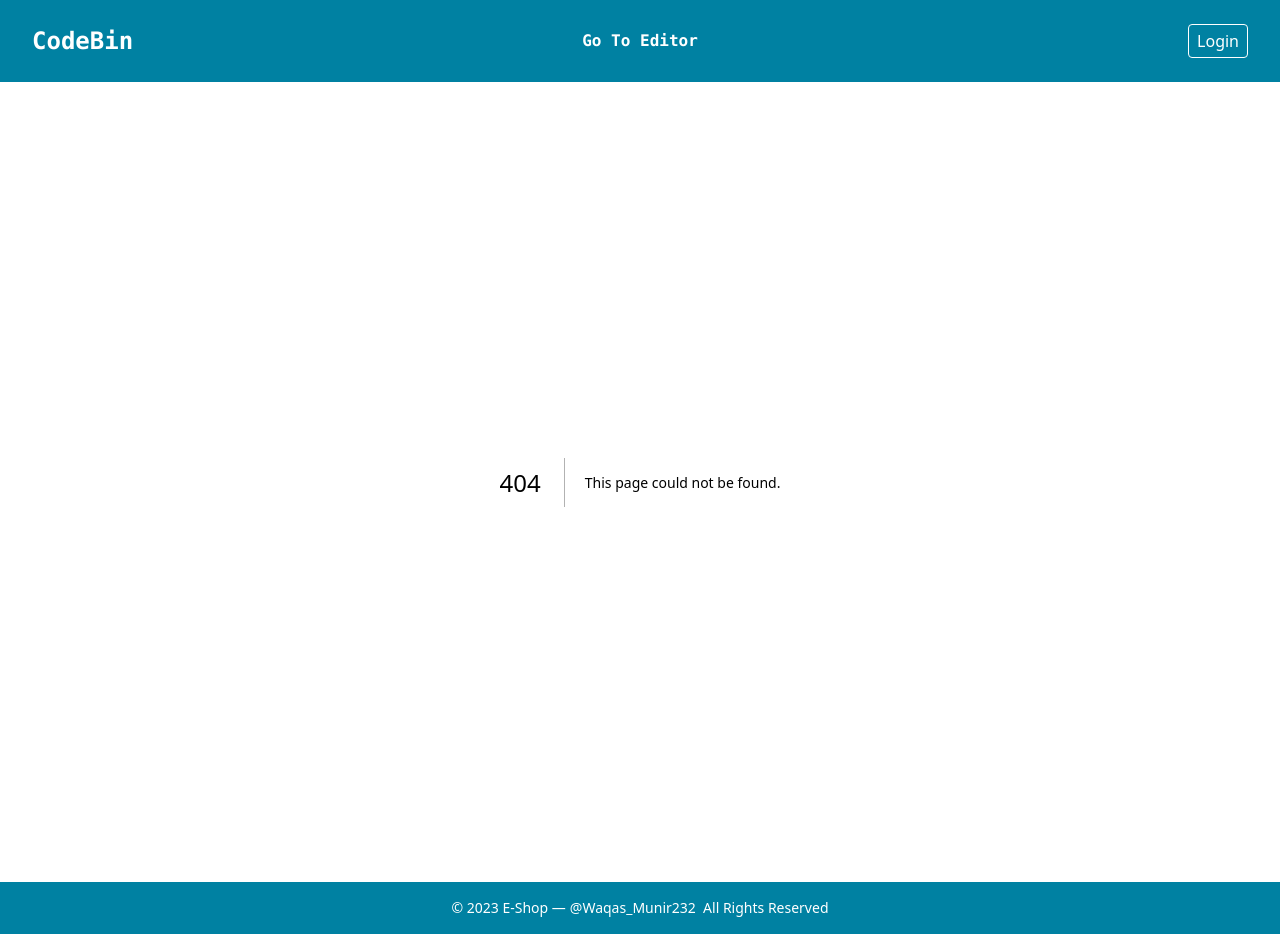
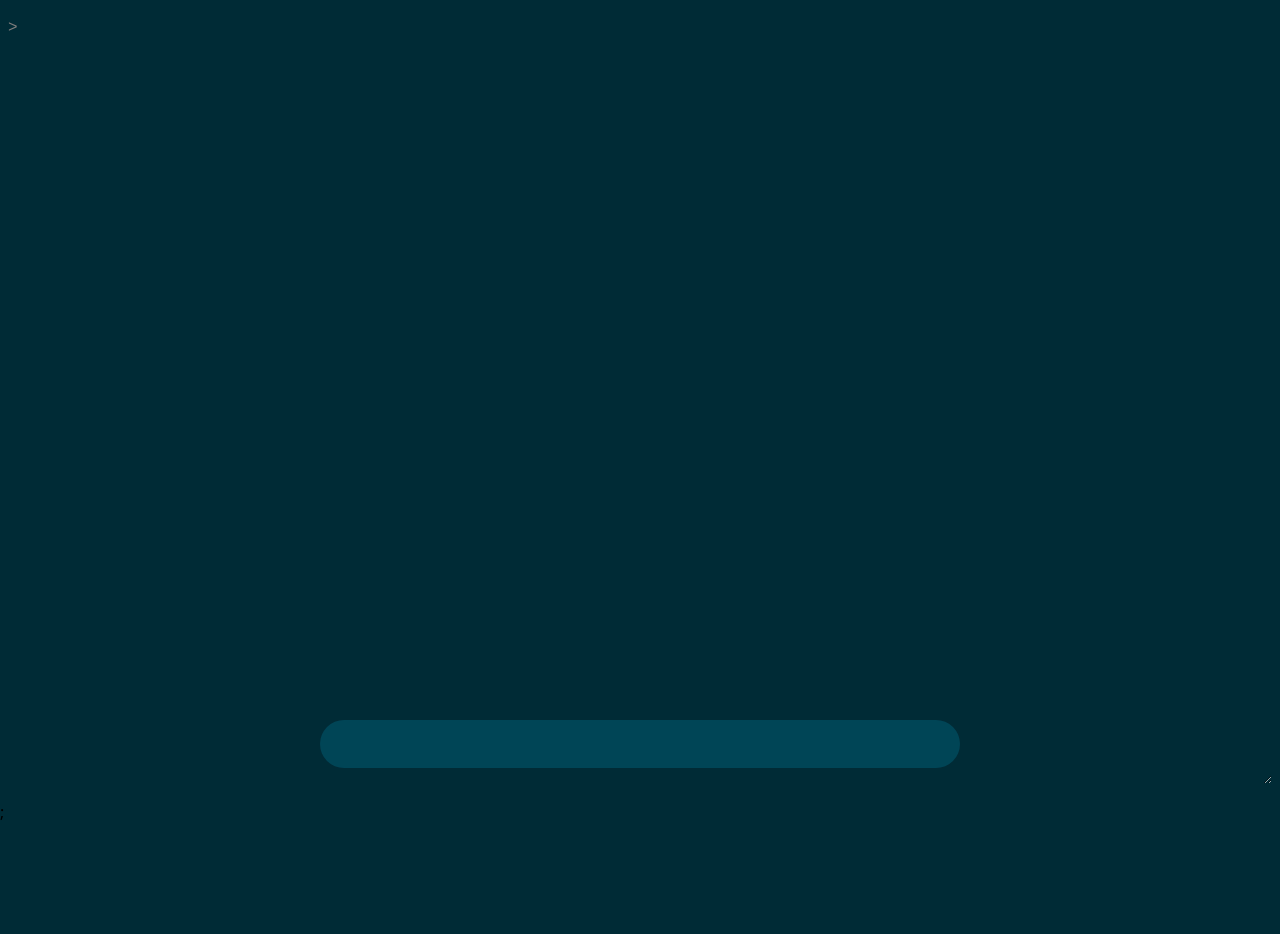
Before and after one commit to Waqas2332/Codebin, a Next.js app: page /new/file in a window 1280 px wide. Before the commit this address had no page. After the commit the page ends 824 px from the top, so only its background shows below. Built offline with nearby package versions, Linux system fonts and the light colour scheme.

Commit message:
Designed Basic layout for editor

```diff
--- a/app/layout.js
+++ b/app/layout.js
@@ -1,6 +1,4 @@
-import Nav from "@/components/Navbar";
 import "./globals.css";
-import Footer from "@/components/Footer";
 
 export const metadata = {
   title: "Create Next App",
@@ -11,9 +9,7 @@ export default function RootLayout({ children }) {
   return (
     <html lang="en">
       <body>
-        <Nav />
-        <main className="min-h-[70vh]">{children}</main>
-        <Footer />
+        <main className="min-h-[100vh]">{children}</main>
       </body>
     </html>
   );
--- /dev/null
+++ b/app/new/file/page.js
@@ -0,0 +1,10 @@
+export default function page() {
+  return (
+    <form action="/save" method="post">
+      <div class="wrapper">
+        <div class="line-numbers">&gt;</div>
+        <textarea autofocus name="value" />
+      </div>
+    </form>
+  );
+}
--- /dev/null
+++ b/app/new/globals.css
@@ -0,0 +1,25 @@
+body {
+  background-color: #002b36;
+  margin: 0;
+}
+.wrapper {
+  display: flex;
+  padding: 1rem 0.5rem;
+  font-size: 1rem;
+}
+.line-numbers {
+  color: #7d7d7d;
+  font-family: monospace;
+  text-align: end;
+}
+textarea {
+  background-color: transparent;
+  resize: none;
+  width: 100%;
+  padding: 0;
+  margin-left: 1rem;
+  color: #7d7d7d;
+  min-height: calc(100vh - 2rem);
+  border: none;
+  outline: none;
+}
--- /dev/null
+++ b/app/new/layout.js
@@ -0,0 +1,15 @@
+import Menu from "@/components/Menu";
+import "./globals.css";
+export const metadata = {
+  title: "Codebin Editor",
+  description: "Generated by create next app",
+};
+
+export default function NewPageLayout({ children }) {
+  return (
+    <>
+      <main className="min-h-[100vh]">{children}</main>;
+      <Menu />
+    </>
+  );
+}
--- a/app/page.js
+++ b/app/page.js
@@ -1,6 +1,11 @@
+import Nav from "@/components/Navbar";
+import Link from "next/link";
+import Footer from "@/components/Footer";
+
 export default function page() {
   return (
     <>
+      <Nav />
       <main className=" main-background text-white flex flex-col justify-center items-center  min-h-screen">
         <div className="w-[70%] flex flex-col justify-center items-center gap-3">
           <h2 className="text-3xl font-mono text-center ">
@@ -14,9 +19,12 @@ export default function page() {
             collaboration, and unleash your coding prowess, all in one stylish,
             intuitive platform.
           </p>
-          <button className="btn w-32 font-mono">Go to Editor</button>
+          <Link className="btn w-32 font-mono" href="/new/file">
+            Go to Editor
+          </Link>
         </div>
       </main>
+      <Footer />
     </>
   );
 }
--- /dev/null
+++ b/components/Menu.js
@@ -0,0 +1,9 @@
+export default function Menu() {
+  return (
+    <div className="w-[100%] opacity-30 hover:opacity-100 transition-all fixed bottom-8">
+      <nav className=" w-[50%] max-sm:w-[75%] m-auto rounded-full bg-[#0081a2] h-12">
+        <ul></ul>
+      </nav>
+    </div>
+  );
+}
```
